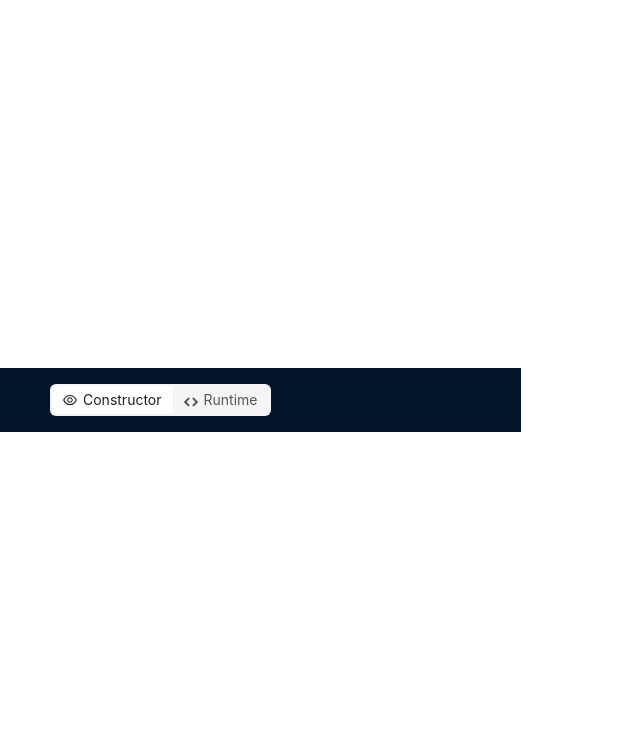
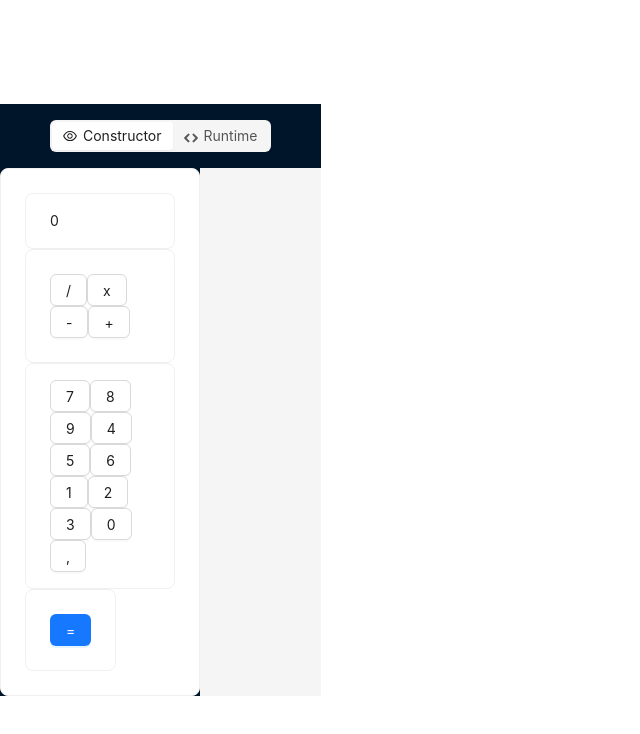
Before and after one commit to noi5enu1sanc3/calculator-constructor, a React (Vite) app: page / in a window 1280 px wide. Shown: the top 734 px of the page, without its empty margins (0-640 px from the left). Built offline with nearby package versions, Linux system fonts and the light colour scheme.

Commit message:
layout: add calculator blocks to sider

```diff
--- a/src/components/CalculatorBlocks/DigitsBlock/DigitsBlock.tsx
+++ b/src/components/CalculatorBlocks/DigitsBlock/DigitsBlock.tsx
@@ -0,0 +1,18 @@
+import { Card, Space } from 'antd';
+
+import DefaultButton from '../../UI/Buttons/DefaultButton';
+
+function DigitsBlock() {
+  const values = ['7', '8', '9', '4', '5', '6', '1', '2', '3', '0', ','];
+  return (
+    <Space>
+      <Card type="inner">
+        {values.map((value) => (
+          <DefaultButton key={value} value={value} />
+        ))}
+      </Card>
+    </Space>
+  );
+}
+
+export default DigitsBlock;
--- a/src/components/CalculatorBlocks/DisplayBlock/DisplayBlock.tsx
+++ b/src/components/CalculatorBlocks/DisplayBlock/DisplayBlock.tsx
@@ -0,0 +1,15 @@
+import { Card } from 'antd';
+import React, { useState } from 'react';
+
+function DisplayBlock() {
+  const [value, setValue] = useState(0);
+  return (
+    <Card type="inner">
+      <div className="display-content">
+        {value}
+      </div>
+    </Card>
+  );
+}
+
+export default DisplayBlock;
--- a/src/components/CalculatorBlocks/EqualsButtonBlock/EqualsButtonBlock.tsx
+++ b/src/components/CalculatorBlocks/EqualsButtonBlock/EqualsButtonBlock.tsx
@@ -0,0 +1,14 @@
+import { Card, Space } from 'antd';
+import PrimaryButton from '../../UI/Buttons/PrimaryButton';
+
+function EqualsButtonBlock() {
+  return (
+    <Space>
+      <Card>
+        <PrimaryButton />
+      </Card>
+    </Space>
+  );
+}
+
+export default EqualsButtonBlock;
--- a/src/components/CalculatorBlocks/OperatorsBlock/OperatorsBlock.tsx
+++ b/src/components/CalculatorBlocks/OperatorsBlock/OperatorsBlock.tsx
@@ -0,0 +1,22 @@
+import { Card, Space } from 'antd';
+import DefaultButton from '../../UI/Buttons/DefaultButton';
+
+function OperatorsBlock() {
+  const values = ['/', 'x', '-', '+'];
+  return (
+    <Space>
+      <Card>
+        {
+          values.map(value => (
+            <DefaultButton
+              key={value}
+              value={value}
+            />
+          ))
+        }
+      </Card>
+    </Space>
+  );
+}
+
+export default OperatorsBlock;
--- /dev/null
+++ b/src/components/CalculatorBlocksContainer/CalculatorBlocksContainer.tsx
@@ -0,0 +1,17 @@
+import { Card } from 'antd';
+
+import DigitsBlock from '../CalculatorBlocks/DigitsBlock/DigitsBlock';
+import DisplayBlock from '../CalculatorBlocks/DisplayBlock/DisplayBlock';
+import EqualsButtonBlock from '../CalculatorBlocks/EqualsButtonBlock/EqualsButtonBlock';
+import OperatorsBlock from '../CalculatorBlocks/OperatorsBlock/OperatorsBlock';
+
+function CalculatorBlocksContainer() {
+  return <Card>
+    <DisplayBlock />
+    <OperatorsBlock />
+    <DigitsBlock />
+    <EqualsButtonBlock />
+  </Card>;
+}
+
+export default CalculatorBlocksContainer;
--- /dev/null
+++ b/src/components/UI/Buttons/DefaultButton.tsx
@@ -0,0 +1,11 @@
+import { Button } from 'antd';
+
+type ButtonProps = {
+  value: string;
+};
+
+function DefaultButton({ value }: ButtonProps) {
+  return <Button type="default">{value}</Button>;
+}
+
+export default DefaultButton;
--- /dev/null
+++ b/src/components/UI/Buttons/PrimaryButton.tsx
@@ -0,0 +1,9 @@
+import { Button } from 'antd';
+
+function PrimaryButton() {
+  return <Button type="primary">
+    =
+  </Button>;
+}
+
+export default PrimaryButton;
--- a/src/layout/MainLayout/MainLayout.tsx
+++ b/src/layout/MainLayout/MainLayout.tsx
@@ -1,5 +1,6 @@
 import { Layout } from 'antd';
 
+import CalculatorBlocksContainer from '../../components/CalculatorBlocksContainer/CalculatorBlocksContainer';
 import ModeSwitcher from '../../components/ModeSwitcher/ModeSwitcher';
 
 const { Header, Sider, Content } = Layout;
@@ -10,8 +11,12 @@ function MainLayout() {
       <Header>
         <ModeSwitcher />
       </Header>
-      <Sider></Sider>
-      <Content></Content>
+      <Layout>
+        <Sider>
+          <CalculatorBlocksContainer />
+        </Sider>
+        <Content></Content>
+      </Layout>
     </Layout>
   );
 }
```
